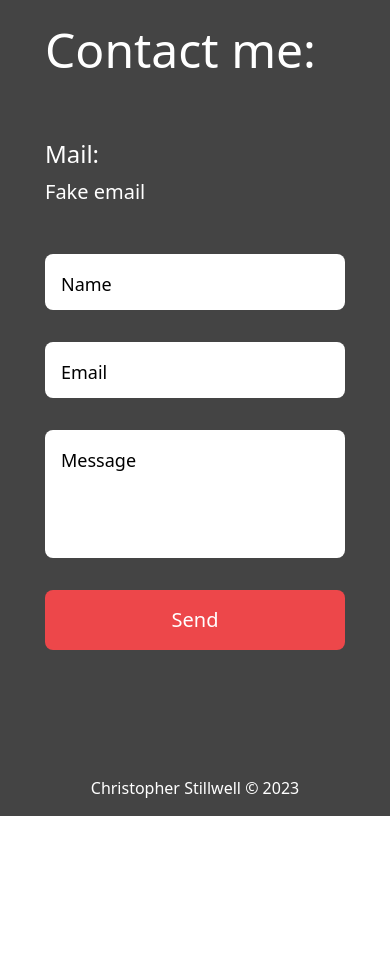
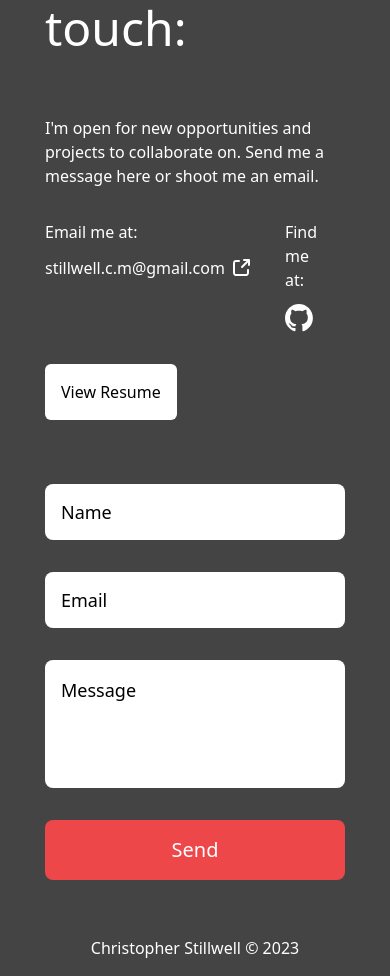
Before and after one commit to Stillwell-C/personal-site, a React (Vite) app: page / in a window 390 px wide. Shown: the part 6073-7049 px from the top of the page. Before the commit the page ends 6889 px from the top, so only its background shows below. Built offline with nearby package versions, Linux system fonts and the light colour scheme.

Commit message:
Improve responsive styling & move form to ContactForm

```diff
--- a/src/components/Contact.tsx
+++ b/src/components/Contact.tsx
@@ -1,5 +1,6 @@
 import React, { useState } from "react";
 import { motion } from "framer-motion";
+import ContactForm from "./ContactForm";
 
 const variants = {
   initial: {
@@ -55,10 +56,6 @@
 };
 
 const Contact = () => {
-  const [name, setName] = useState<string>("");
-  const [email, setEmail] = useState<string>("");
-  const [message, setMessage] = useState<string>("");
-
   return (
     <section
       id='contact'
@@ -73,12 +70,77 @@
       >
         <motion.div
           variants={variants}
-          className='flex flex-1 flex-col w-full min-w-[300px] max-w-[450px] justify-end md:items-top gap-6 text-white pb-8 md:pb-36'
+          className='flex flex-1 flex-col w-full min-w-[300px] max-w-[450px] justify-end md:items-top gap-6 text-white pb-8 md:pb-0 pr-4'
         >
-          <h2 className='text-5xl md:text-7xl mb-10'>Contact me:</h2>
-          <motion.div variants={variants}>
-            <h3 className='text-2xl md:text-4xl mb-2'>Mail:</h3>
-            <span className='text-xl md:text-2xl'>Fake email</span>
+          <h2 className='text-5xl md:text-5xl mb-10'>Get in touch:</h2>
+          <motion.div variants={variants} className='flex flex-col gap-8'>
+            <p>
+              I'm open for new opportunities and projects to collaborate on.
+              Send me a message here or shoot me an email.
+            </p>
+            <div className='w-full flex gap-8'>
+              <div className='flex flex-col gap-3'>
+                <span>Email me at:</span>
+
+                <div className='flex gap-1 items-center'>
+                  <span className=''>stillwell.c.m@gmail.com</span>
+                  <a href='mailto:stillwell.c.m@gmail.com' target='_blank'>
+                    <svg
+                      className='h-6 w-6'
+                      viewBox='0 0 24 24'
+                      fill='none'
+                      xmlns='http://www.w3.org/2000/svg'
+                      stroke='#000000'
+                    >
+                      <g id='SVGRepo_bgCarrier' stroke-width='0'></g>
+                      <g
+                        id='SVGRepo_tracerCarrier'
+                        stroke-linecap='round'
+                        stroke-linejoin='round'
+                      ></g>
+                      <g id='SVGRepo_iconCarrier'>
+                        {" "}
+                        <g id='Interface / External_Link'>
+                          {" "}
+                          <path
+                            id='Vector'
+                            d='M10.0002 5H8.2002C7.08009 5 6.51962 5 6.0918 5.21799C5.71547 5.40973 5.40973 5.71547 5.21799 6.0918C5 6.51962 5 7.08009 5 8.2002V15.8002C5 16.9203 5 17.4801 5.21799 17.9079C5.40973 18.2842 5.71547 18.5905 6.0918 18.7822C6.5192 19 7.07899 19 8.19691 19H15.8031C16.921 19 17.48 19 17.9074 18.7822C18.2837 18.5905 18.5905 18.2839 18.7822 17.9076C19 17.4802 19 16.921 19 15.8031V14M20 9V4M20 4H15M20 4L13 11'
+                            stroke='#ffffff'
+                            stroke-width='2'
+                            stroke-linecap='round'
+                            stroke-linejoin='round'
+                          ></path>{" "}
+                        </g>{" "}
+                      </g>
+                    </svg>
+                  </a>
+                </div>
+              </div>
+              <div className='flex flex-col gap-3'>
+                <span>Find me at:</span>
+                <div>
+                  <a href='https://github.com/Stillwell-C' target='_blank'>
+                    <svg
+                      width='28'
+                      height='28'
+                      viewBox='0 0 256 249'
+                      xmlns='http://www.w3.org/2000/svg'
+                      preserveAspectRatio='xMinYMin meet'
+                    >
+                      <g fill='#fff'>
+                        <path d='M127.505 0C57.095 0 0 57.085 0 127.505c0 56.336 36.534 104.13 87.196 120.99 6.372 1.18 8.712-2.766 8.712-6.134 0-3.04-.119-13.085-.173-23.739-35.473 7.713-42.958-15.044-42.958-15.044-5.8-14.738-14.157-18.656-14.157-18.656-11.568-7.914.872-7.752.872-7.752 12.804.9 19.546 13.14 19.546 13.14 11.372 19.493 29.828 13.857 37.104 10.6 1.144-8.242 4.449-13.866 8.095-17.05-28.32-3.225-58.092-14.158-58.092-63.014 0-13.92 4.981-25.295 13.138-34.224-1.324-3.212-5.688-16.18 1.235-33.743 0 0 10.707-3.427 35.073 13.07 10.17-2.826 21.078-4.242 31.914-4.29 10.836.048 21.752 1.464 31.942 4.29 24.337-16.497 35.029-13.07 35.029-13.07 6.94 17.563 2.574 30.531 1.25 33.743 8.175 8.929 13.122 20.303 13.122 34.224 0 48.972-29.828 59.756-58.22 62.912 4.573 3.957 8.648 11.717 8.648 23.612 0 17.06-.148 30.791-.148 34.991 0 3.393 2.295 7.369 8.759 6.117 50.634-16.879 87.122-64.656 87.122-120.973C255.009 57.085 197.922 0 127.505 0' />
+                        <path d='M47.755 181.634c-.28.633-1.278.823-2.185.389-.925-.416-1.445-1.28-1.145-1.916.275-.652 1.273-.834 2.196-.396.927.415 1.455 1.287 1.134 1.923M54.027 187.23c-.608.564-1.797.302-2.604-.589-.834-.889-.99-2.077-.373-2.65.627-.563 1.78-.3 2.616.59.834.899.996 2.08.36 2.65M58.33 194.39c-.782.543-2.06.034-2.849-1.1-.781-1.133-.781-2.493.017-3.038.792-.545 2.05-.055 2.85 1.07.78 1.153.78 2.513-.019 3.069M65.606 202.683c-.699.77-2.187.564-3.277-.488-1.114-1.028-1.425-2.487-.724-3.258.707-.772 2.204-.555 3.302.488 1.107 1.026 1.445 2.496.7 3.258M75.01 205.483c-.307.998-1.741 1.452-3.185 1.028-1.442-.437-2.386-1.607-2.095-2.616.3-1.005 1.74-1.478 3.195-1.024 1.44.435 2.386 1.596 2.086 2.612M85.714 206.67c.036 1.052-1.189 1.924-2.705 1.943-1.525.033-2.758-.818-2.774-1.852 0-1.062 1.197-1.926 2.721-1.951 1.516-.03 2.758.815 2.758 1.86M96.228 206.267c.182 1.026-.872 2.08-2.377 2.36-1.48.27-2.85-.363-3.039-1.38-.184-1.052.89-2.105 2.367-2.378 1.508-.262 2.857.355 3.049 1.398' />
+                      </g>
+                    </svg>
+                  </a>
+                </div>
+              </div>
+            </div>
+            <div>
+              <button className='bg-white text-black p-4 rounded-md'>
+                View Resume
+              </button>
+            </div>
             {/* <span>{process.env.EMAIL}</span> */}
           </motion.div>
           {/* <motion.div>
@@ -117,86 +179,15 @@
 
             {/* <img className='w-full' src={mailIcon} alt='contact form icon' /> */}
           </motion.div>
-          <motion.form
+          <motion.div
             variants={formVariants}
             initial='initial'
             whileInView='animate'
             viewport={{ once: true }}
-            className='flex flex-col gap-8 w-full md:pt-10'
+            className='h-full w-full'
           >
-            <div className='relative w-full h-14 overflow-hidden text-lg rounded-lg'>
-              <input
-                className='peer w-full h-full pt-5 px-4 focus:outline-none text-base'
-                type='text'
-                name='name'
-                id='name'
-                onChange={(e) => setName(e.target.value)}
-                autoComplete='off'
-                required
-              />
-              <label
-                className={`absolute bottom-3 left-4 transition-all duration-300 ease-in-out peer-focus:-translate-y-[20px] peer-focus:text-sm peer-focus:-translate-x-2 ${
-                  name.length
-                    ? "-translate-y-[20px] -translate-x-2 text-sm"
-                    : ""
-                }`}
-                htmlFor='name'
-              >
-                Name
-              </label>
-            </div>
-            <div className='relative w-full h-14 overflow-hidden text-lg rounded-lg '>
-              <input
-                className='peer w-full h-full pt-5 px-4 focus:outline-none text-base'
-                type='email'
-                name='email'
-                id='email'
-                onChange={(e) => setEmail(e.target.value)}
-                autoComplete='off'
-                required
-              />
-              <label
-                className={`absolute bottom-3 left-4 transition-all duration-300 ease-in-out peer-focus:-translate-y-[20px] peer-focus:text-sm peer-focus:-translate-x-2  ${
-                  email.length
-                    ? "-translate-y-[20px] -translate-x-2 text-sm"
-                    : ""
-                }`}
-                htmlFor='email'
-              >
-                Email
-              </label>
-            </div>
-            <div className='relative w-full h-32 overflow-hidden text-lg rounded-lg'>
-              <textarea
-                className={`peer px-4 pt-6 pb-2 w-full h-full focus:outline-none text-base resize-none`}
-                name='message'
-                id='message'
-                onChange={(e) => setMessage(e.target.value)}
-                required
-              ></textarea>
-              <div
-                className={`hidden top-0 left-0 right-4 h-6 bg-white peer-focus:absolute ${
-                  message.length ? "absolute" : ""
-                }`}
-              ></div>
-              <label
-                htmlFor='message'
-                className={`absolute top-4 left-4 transition-all duration-300 ease-in-out peer-focus:-translate-y-[10px] peer-focus:text-sm peer-focus:-translate-x-2 ${
-                  message.length
-                    ? "-translate-y-[10px] text-sm -translate-x-2"
-                    : ""
-                }`}
-              >
-                Message
-              </label>
-            </div>
-            <button
-              className='cursor-pointer text-white text-xl py-4 bg-[#ED474A] rounded-lg z-[1]'
-              type='submit'
-            >
-              Send
-            </button>
-          </motion.form>
+            <ContactForm />
+          </motion.div>
         </div>
       </motion.div>
     </section>
```
